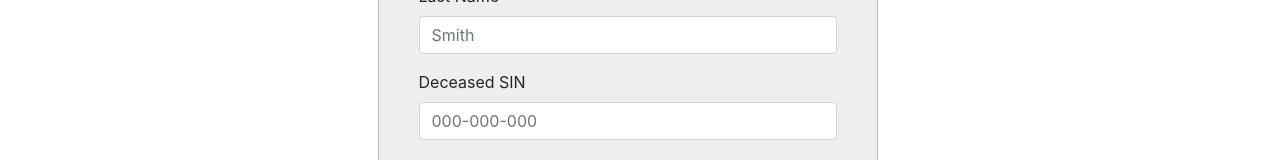
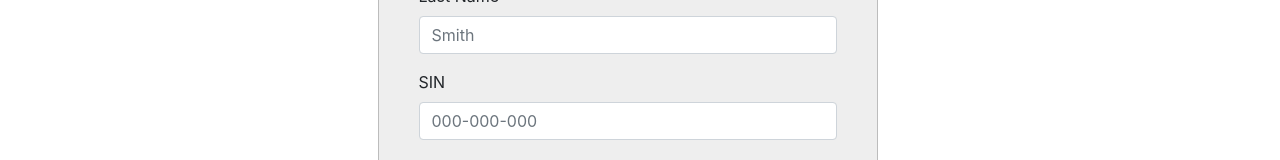
Before and after one commit to sara-sabr/poc-blockchain-example-client, a React (Create React App) app: page /form in a window 1280 px wide. Shown: the part 723-883 px from the top of the page. Built offline with nearby package versions, Linux system fonts and the light colour scheme.

Commit message:
Small changes

```diff
--- a/src/components/Input.js
+++ b/src/components/Input.js
@@ -98,7 +98,7 @@ const Styles = styled.div`
             <Form.Control type="name" value={last} onChange={e => this.handleInput(e, "last")} placeholder="Smith"/>
         </Form.Group>
             <Form.Group controlId="formGridAddress1">
-                    <Form.Label >Deceased SIN</Form.Label>
+                    <Form.Label>SIN</Form.Label>
                         <Form.Control type="name" value={sin} onChange={e => this.handleInput(e, "sin") } placeholder="000-000-000"/>
             </Form.Group>
             <Form.Group>
```
